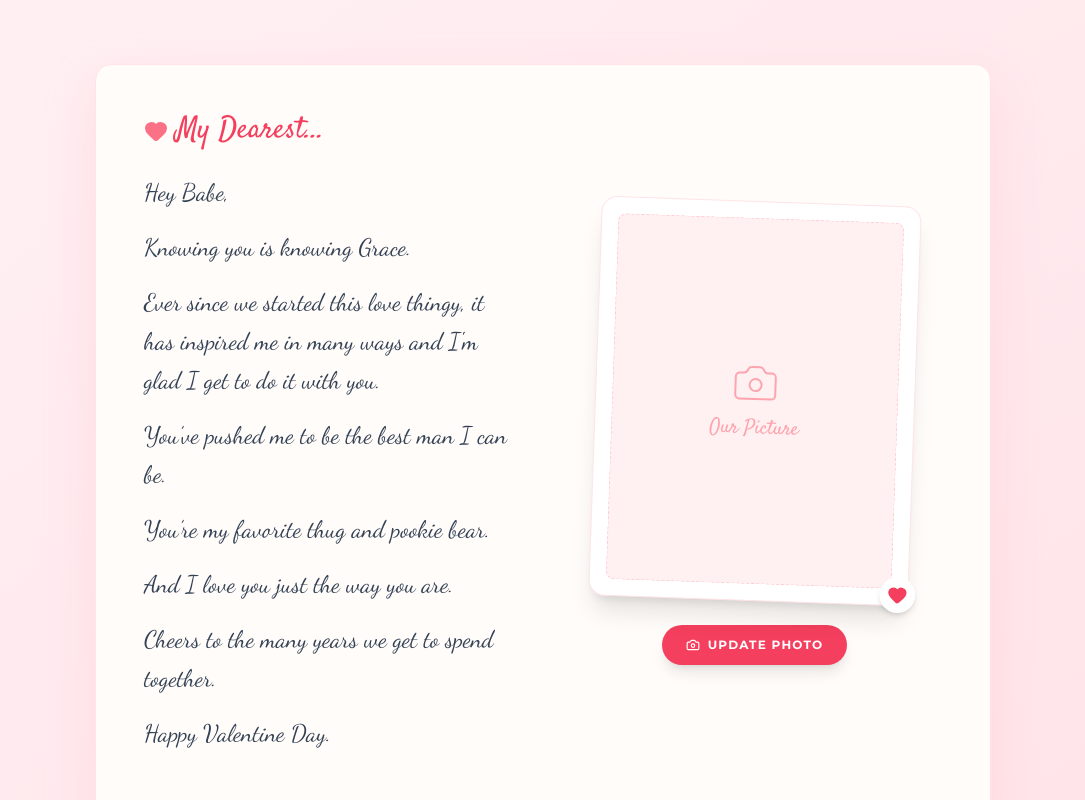
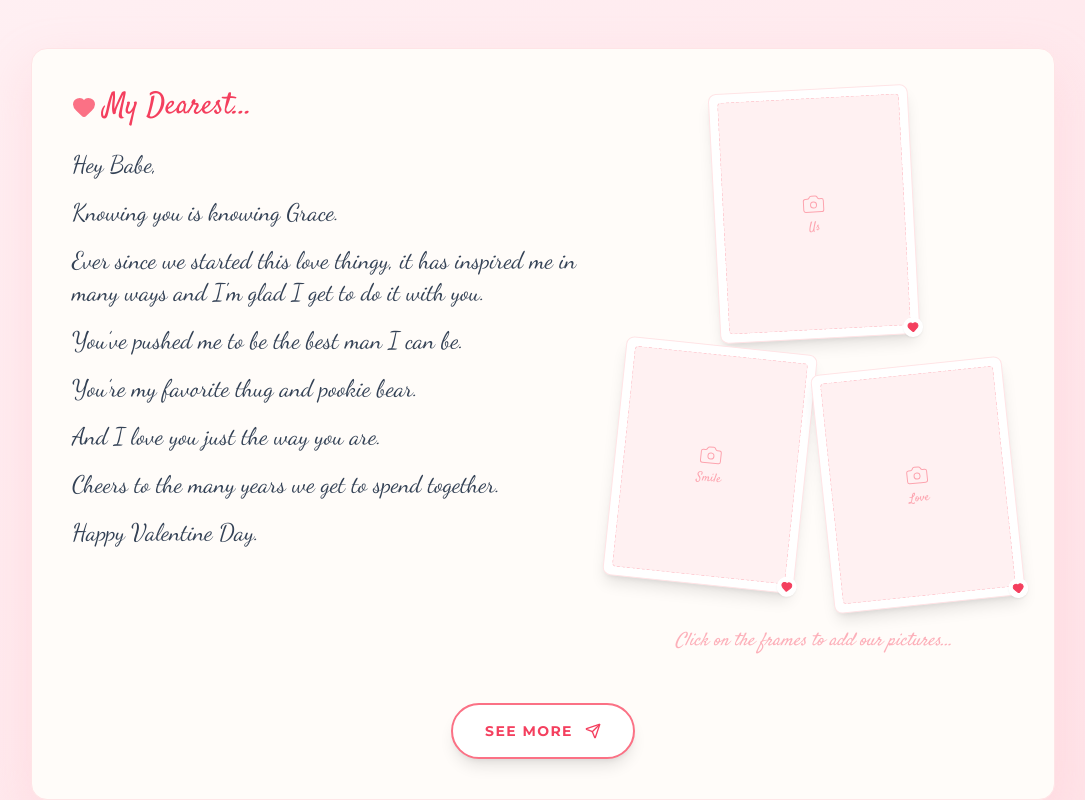
Before and after one commit to DeleOG/heybabe, a React (Vite) app: page / in a window 1280 px wide. Both pictures are taken after a click on the button "OPEN LETTER". Shown: the top 800 px of the page, without its empty margins (97-1182 px from the left). Built offline with nearby package versions, Linux system fonts and the light colour scheme; a web font is replaced by a local one.

Commit message:
feat(landing): Introduce Polaroid component for image uploads
Adds a reusable Polaroid component to the LandingPage, allowing users to upload multiple images for their love letter. This enhances interactivity by providing placeholders and upload functionality for up to three images.

```diff
--- a/components/LandingPage.tsx
+++ b/components/LandingPage.tsx
@@ -6,16 +6,48 @@ interface LandingPageProps {
   onNext: () => void;
 }
 
+interface PolaroidProps {
+  image: string | null;
+  onUpload: (e: React.ChangeEvent<HTMLInputElement>) => void;
+  label: string;
+  rotation: string;
+}
+
+const Polaroid: React.FC<PolaroidProps> = ({ image, onUpload, label, rotation }) => (
+  <div className={`relative group w-full aspect-[4/5] max-w-[200px] rounded-lg p-2 bg-white shadow-lg border border-rose-100 transition-all duration-500 hover:rotate-0 hover:scale-105 hover:z-10 ${rotation}`}>
+    <div className="w-full h-full rounded overflow-hidden bg-rose-50 relative flex items-center justify-center border border-dashed border-rose-200">
+      {image ? (
+        <img src={image} alt={label} className="w-full h-full object-cover" />
+      ) : (
+        <div className="text-rose-300 flex flex-col items-center">
+          <Camera size={24} strokeWidth={1} />
+          <p className="font-satisfy text-xs mt-1">{label}</p>
+        </div>
+      )}
+      <div className="absolute inset-0 bg-rose-500/10 opacity-0 group-hover:opacity-100 transition-opacity" />
+      <label className="absolute inset-0 cursor-pointer">
+        <input type="file" className="hidden" accept="image/*" onChange={onUpload} />
+      </label>
+    </div>
+    {/* Polish frame effects */}
+    <div className="absolute -bottom-1 -right-1 bg-white p-1 rounded-full shadow-sm text-rose-500">
+      <Heart size={12} fill="currentColor" />
+    </div>
+  </div>
+);
+
 const LandingPage: React.FC<LandingPageProps> = ({ onNext }) => {
   const [isOpen, setIsOpen] = useState(false);
-  const [image, setImage] = useState<string | null>(null);
+  const [images, setImages] = useState<(string | null)[]>([null, null, null]);
 
-  const handleImageUpload = (e: React.ChangeEvent<HTMLInputElement>) => {
+  const handleImageUpload = (index: number) => (e: React.ChangeEvent<HTMLInputElement>) => {
     const file = e.target.files?.[0];
     if (file) {
       const reader = new FileReader();
       reader.onloadend = () => {
-        setImage(reader.result as string);
+        const newImages = [...images];
+        newImages[index] = reader.result as string;
+        setImages(newImages);
       };
       reader.readAsDataURL(file);
     }
@@ -33,7 +65,7 @@ const LandingPage: React.FC<LandingPageProps> = ({ onNext }) => {
       )}
 
       {/* Envelope Container */}
-      <div className={`relative w-full max-w-4xl transition-all duration-1000 transform ${isOpen ? 'scale-100 h-auto my-12' : 'scale-90 h-[400px]'}`}>
+      <div className={`relative w-full max-w-5xl transition-all duration-1000 transform ${isOpen ? 'scale-100 h-auto my-8' : 'scale-90 h-[400px]'}`}>
 
         {/* The Realistic Envelope */}
         {!isOpen ? (
@@ -56,15 +88,15 @@ const LandingPage: React.FC<LandingPageProps> = ({ onNext }) => {
           </div>
         ) : (
           /* Revealed Content */
-          <div className="w-full bg-[#fffcf9] rounded-2xl shadow-[0_20px_50px_rgba(255,182,193,0.3)] p-8 md:p-12 border border-rose-100 animate-in fade-in zoom-in duration-700">
-            <div className="grid grid-cols-1 md:grid-cols-2 gap-12">
+          <div className="w-full bg-[#fffcf9] rounded-2xl shadow-[0_20px_50px_rgba(255,182,193,0.3)] p-6 md:p-10 border border-rose-100 animate-in fade-in zoom-in duration-700">
+            <div className="grid grid-cols-1 lg:grid-cols-[1fr_400px] gap-8 items-start">
               {/* Left Side - Written Letter */}
               <div className="space-y-6 text-slate-700">
                 <div className="flex items-center gap-2 mb-4">
                    <Heart className="text-rose-400 fill-rose-400 w-6 h-6" />
                    <h2 className="font-satisfy text-3xl text-rose-500">My Dearest...</h2>
                 </div>
-                <div className="font-handwritten text-2xl leading-relaxed space-y-4">
+                <div className="font-handwritten text-xl md:text-2xl leading-relaxed space-y-4">
                   <p>Hey Babe,</p>
                   <p>Knowing you is knowing Grace.</p>
                   <p>Ever since we started this love thingy, it has inspired me in many ways and I'm glad I get to do it with you.</p>
@@ -76,36 +108,43 @@ const LandingPage: React.FC<LandingPageProps> = ({ onNext }) => {
                 </div>
               </div>
 
-              {/* Right Side - Image Area */}
-              <div className="flex flex-col items-center justify-center space-y-6">
-                <div className="relative group w-full aspect-[4/5] max-w-[320px] rounded-2xl p-4 bg-white shadow-xl border border-rose-100 rotate-2 hover:rotate-0 transition-transform duration-500">
-                  <div className="w-full h-full rounded-lg overflow-hidden bg-rose-50 relative flex items-center justify-center border border-dashed border-rose-200">
-                    {image ? (
-                      <img src={image} alt="Our Memories" className="w-full h-full object-cover" />
-                    ) : (
-                      <div className="text-rose-300 flex flex-col items-center">
-                        <Camera size={48} strokeWidth={1} />
-                        <p className="font-satisfy text-xl mt-2">Our Picture</p>
-                      </div>
-                    )}
-                    <div className="absolute inset-0 bg-rose-500/10 opacity-0 group-hover:opacity-100 transition-opacity" />
+              {/* Right Side - Photo Collage */}
+              <div className="relative flex flex-col items-center">
+                <div className="grid grid-cols-2 gap-4 w-full">
+                  <div className="col-span-2 flex justify-center">
+                    <Polaroid
+                      image={images[0]}
+                      onUpload={handleImageUpload(0)}
+                      label="Us"
+                      rotation="-rotate-3"
+                    />
                   </div>
-                  {/* Polish frame effects */}
-                  <div className="absolute -bottom-2 -right-2 bg-white p-2 rounded-full shadow-md text-rose-500">
-                    <Heart size={20} fill="currentColor" />
+                  <div className="flex justify-end">
+                    <Polaroid
+                      image={images[1]}
+                      onUpload={handleImageUpload(1)}
+                      label="Smile"
+                      rotation="rotate-6 translate-y-[-10px]"
+                    />
+                  </div>
+                  <div className="flex justify-start">
+                    <Polaroid
+                      image={images[2]}
+                      onUpload={handleImageUpload(2)}
+                      label="Love"
+                      rotation="-rotate-6 translate-y-[10px]"
+                    />
                   </div>
                 </div>
 
-                <label className="cursor-pointer bg-rose-500 text-white px-6 py-3 rounded-full shadow-lg hover:bg-rose-600 hover:shadow-rose-200 transition-all flex items-center gap-2 font-montserrat font-bold text-xs uppercase tracking-widest">
-                  <Camera size={14} />
-                  <span>Update Photo</span>
-                  <input type="file" className="hidden" accept="image/*" onChange={handleImageUpload} />
-                </label>
+                <p className="mt-8 font-satisfy text-rose-400 text-lg italic animate-pulse">
+                  Click on the frames to add our pictures...
+                </p>
               </div>
             </div>
 
             {/* Bottom Button */}
-            <div className="mt-16 flex justify-center">
+            <div className="mt-12 flex justify-center">
               <button
                 onClick={onNext}
                 className="group flex items-center gap-3 bg-white border-2 border-rose-400 text-rose-500 px-8 py-4 rounded-full font-bold shadow-lg hover:bg-rose-500 hover:text-white transition-all duration-300 transform hover:-translate-y-1 font-montserrat uppercase tracking-widest text-sm"
```
